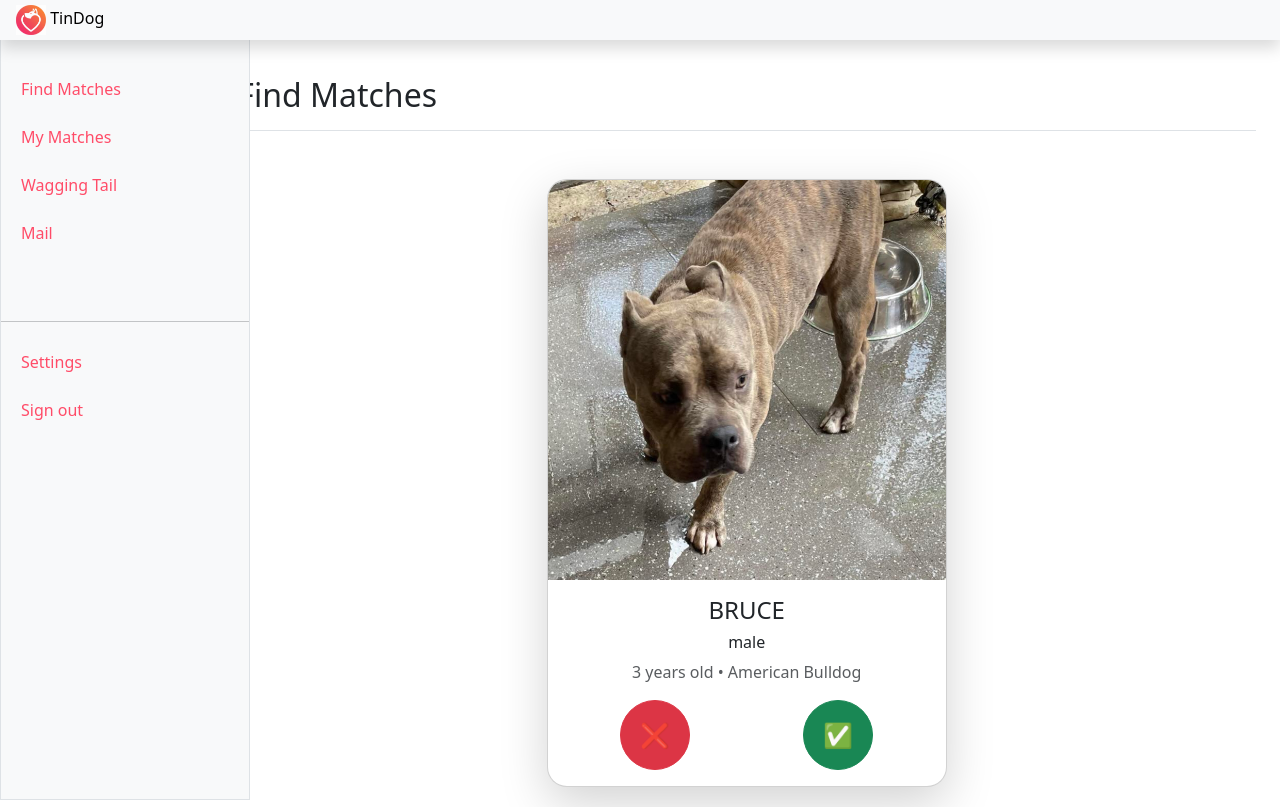
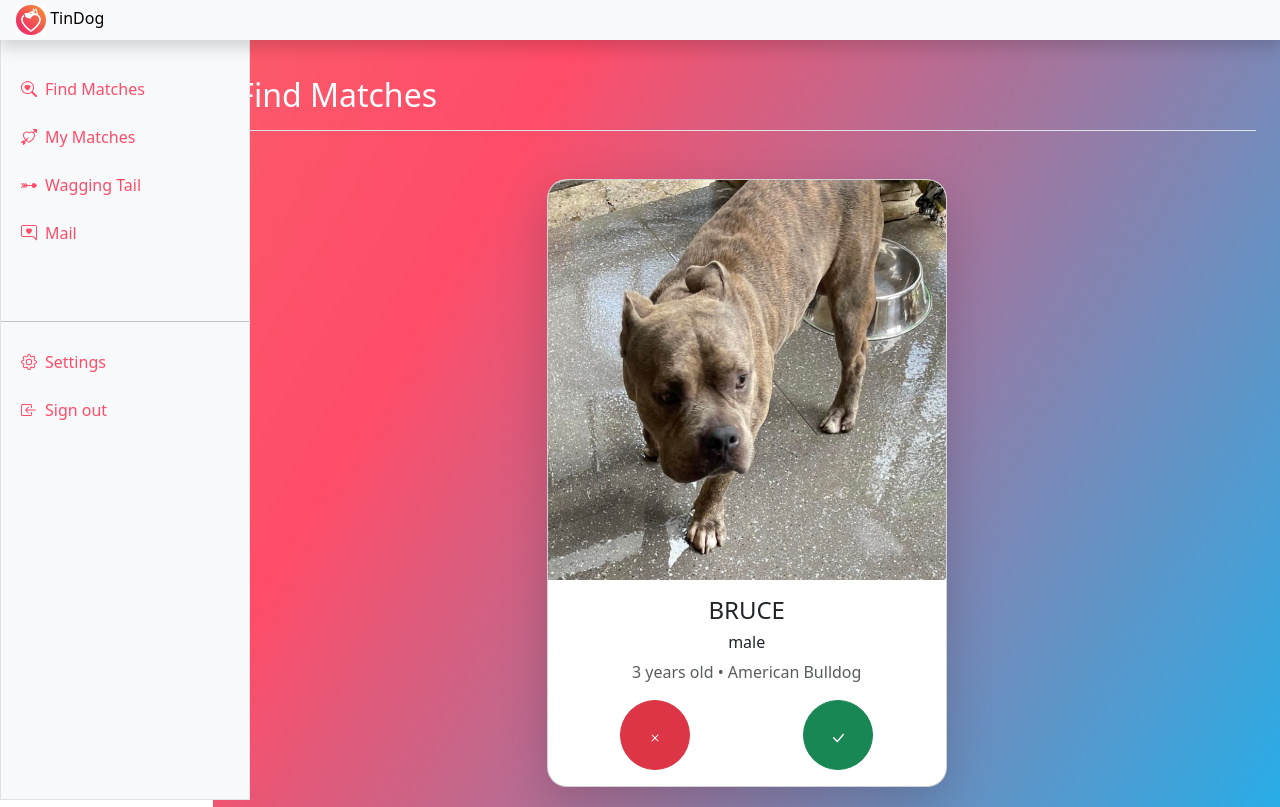
Before and after one commit to kirksamutya/TinDog-PHP, a PHP site: page /dashboard.html in a window 1280 px wide. Run offline with PHP 8.4, Linux system fonts and the light colour scheme.

Commit message:
Version One Dashboard

```diff
--- a/assets/css/dashboard-styles.css
+++ b/assets/css/dashboard-styles.css
@@ -54,3 +54,7 @@
     height: 70px;
     font-size: 1.5rem;
 }
+
+.h2 {
+    color: white;
+}
--- a/dashboard.html
+++ b/dashboard.html
@@ -7,7 +7,7 @@
     <link href="https://cdn.jsdelivr.net/npm/bootstrap@5.3.8/dist/css/bootstrap.min.css" rel="stylesheet"
         integrity="sha384-sRIl4kxILFvY47J16cr9ZwB07vP4J8+LH7qKQnuqkuIAvNWLzeN8tE5YBujZqJLB" crossorigin="anonymous">
     <link rel="stylesheet" href="./assets/css/dashboard-styles.css"/>
-    <link rel="styleshee" href="./assets/css/styles.css"/>
+    <link rel="stylesheet" href="./assets/css/styles.css"/>
 </head>
 <body>
     <header class="navbar sticky-top bg-light flex-md-nowrap p-0 shadow">
@@ -18,27 +18,54 @@
             aria-labelledby="sidebarMenuLabel">
             <div class="offcanvas-body d-md-flex flex-column p-0 pt-lg-3 overflow-y-auto">
                 <ul class="nav flex-column py-5">
-                    <li class="nav-item"> <a class="nav-link d-flex align-items-center gap-2" aria-current="page"
-                            href="#">
-                            Find Matches
+                    <li class="nav-item"> <a class="nav-link d-flex align-items-center gap-2" aria-current="page" href="#">
+                            <svg xmlns="http://www.w3.org/2000/svg" width="16" height="16" fill="currentColor" class="bi bi-search-heart" viewBox="0 0 16 16">
+                                <path d="M6.5 4.482c1.664-1.673 5.825 1.254 0 5.018-5.825-3.764-1.664-6.69 0-5.018"/>
+                                <path d="M13 6.5a6.47 6.47 0 0 1-1.258 3.844q.06.044.115.098l3.85 3.85a1 1 0 0 1-1.414 1.415l-3.85-3.85a1 1 0 0 1-.1-.115h.002A6.5 6.5 0 1 1 13 6.5M6.5 12a5.5 5.5 0 1 0 0-11 5.5 5.5 0 0 0 0 11"/>
+                            </svg>Find Matches
                         </a> </li>
                     <li class="nav-item"> <a class="nav-link d-flex align-items-center gap-2" href="#">
-                            My Matches
+                            <svg xmlns="http://www.w3.org/2000/svg" width="16" height="16" fill="currentColor" class="bi bi-arrow-through-heart"
+                                viewBox="0 0 16 16">
+                                <path fill-rule="evenodd"
+                                    d="M2.854 15.854A.5.5 0 0 1 2 15.5V14H.5a.5.5 0 0 1-.354-.854l1.5-1.5A.5.5 0 0 1 2 11.5h1.793l.53-.53c-.771-.802-1.328-1.58-1.704-2.32-.798-1.575-.775-2.996-.213-4.092C3.426 2.565 6.18 1.809 8 3.233c1.25-.98 2.944-.928 4.212-.152L13.292 2 12.147.854A.5.5 0 0 1 12.5 0h3a.5.5 0 0 1 .5.5v3a.5.5 0 0 1-.854.354L14 2.707l-1.006 1.006c.236.248.44.531.6.845.562 1.096.585 2.517-.213 4.092-.793 1.563-2.395 3.288-5.105 5.08L8 13.912l-.276-.182a22 22 0 0 1-2.685-2.062l-.539.54V14a.5.5 0 0 1-.146.354zm2.893-4.894A20.4 20.4 0 0 0 8 12.71c2.456-1.666 3.827-3.207 4.489-4.512.679-1.34.607-2.42.215-3.185-.817-1.595-3.087-2.054-4.346-.761L8 4.62l-.358-.368c-1.259-1.293-3.53-.834-4.346.761-.392.766-.464 1.845.215 3.185.323.636.815 1.33 1.519 2.065l1.866-1.867a.5.5 0 1 1 .708.708z" />
+                            </svg>My Matches
                         </a> </li>
                     <li class="nav-item"> <a class="nav-link d-flex align-items-center gap-2" href="#">
-                            Wagging Tail
+                            <svg xmlns="http://www.w3.org/2000/svg" width="16" height="16" fill="currentColor" class="bi bi-heart-arrow"
+                                viewBox="0 0 16 16">
+                                <path
+                                    d="M6.707 9h4.364c-.536 1.573 2.028 3.806 4.929-.5-2.9-4.306-5.465-2.073-4.929-.5H6.707L4.854 6.146a.5.5 0 1 0-.708.708L5.293 8h-.586L2.854 6.146a.5.5 0 1 0-.708.708L3.293 8h-.586L.854 6.146a.5.5 0 1 0-.708.708L1.793 8.5.146 10.146a.5.5 0 0 0 .708.708L2.707 9h.586l-1.147 1.146a.5.5 0 0 0 .708.708L4.707 9h.586l-1.147 1.146a.5.5 0 0 0 .708.708z" />
+                            </svg>Wagging Tail
                         </a> </li>
                     <li class="nav-item "> <a class="nav-link d-flex align-items-center gap-2" href="#">
-                            Mail
+                            <svg xmlns="http://www.w3.org/2000/svg" width="16" height="16" fill="currentColor" class="bi bi-chat-right-heart"
+                                viewBox="0 0 16 16">
+                                <path
+                                    d="M2 1a1 1 0 0 0-1 1v8a1 1 0 0 0 1 1h9.586a2 2 0 0 1 1.414.586l2 2V2a1 1 0 0 0-1-1zm12-1a2 2 0 0 1 2 2v12.793a.5.5 0 0 1-.854.353l-2.853-2.853a1 1 0 0 0-.707-.293H2a2 2 0 0 1-2-2V2a2 2 0 0 1 2-2z" />
+                                <path d="M8 3.993c1.664-1.711 5.825 1.283 0 5.132-5.825-3.85-1.664-6.843 0-5.132" />
+                            </svg>Mail
                         </a> </li>
                 </ul>
                 <hr class="my-3">
                 <ul class="nav flex-column mb-auto">
                     <li class="nav-item"> <a class="nav-link d-flex align-items-center gap-2" href="#">
-                            Settings
+                            <svg xmlns="http://www.w3.org/2000/svg" width="16" height="16" fill="currentColor" class="bi bi-gear"
+                                viewBox="0 0 16 16">
+                                <path
+                                    d="M8 4.754a3.246 3.246 0 1 0 0 6.492 3.246 3.246 0 0 0 0-6.492M5.754 8a2.246 2.246 0 1 1 4.492 0 2.246 2.246 0 0 1-4.492 0" />
+                                <path
+                                    d="M9.796 1.343c-.527-1.79-3.065-1.79-3.592 0l-.094.319a.873.873 0 0 1-1.255.52l-.292-.16c-1.64-.892-3.433.902-2.54 2.541l.159.292a.873.873 0 0 1-.52 1.255l-.319.094c-1.79.527-1.79 3.065 0 3.592l.319.094a.873.873 0 0 1 .52 1.255l-.16.292c-.892 1.64.901 3.434 2.541 2.54l.292-.159a.873.873 0 0 1 1.255.52l.094.319c.527 1.79 3.065 1.79 3.592 0l.094-.319a.873.873 0 0 1 1.255-.52l.292.16c1.64.893 3.434-.902 2.54-2.541l-.159-.292a.873.873 0 0 1 .52-1.255l.319-.094c1.79-.527 1.79-3.065 0-3.592l-.319-.094a.873.873 0 0 1-.52-1.255l.16-.292c.893-1.64-.902-3.433-2.541-2.54l-.292.159a.873.873 0 0 1-1.255-.52zm-2.633.283c.246-.835 1.428-.835 1.674 0l.094.319a1.873 1.873 0 0 0 2.693 1.115l.291-.16c.764-.415 1.6.42 1.184 1.185l-.159.292a1.873 1.873 0 0 0 1.116 2.692l.318.094c.835.246.835 1.428 0 1.674l-.319.094a1.873 1.873 0 0 0-1.115 2.693l.16.291c.415.764-.42 1.6-1.185 1.184l-.291-.159a1.873 1.873 0 0 0-2.693 1.116l-.094.318c-.246.835-1.428.835-1.674 0l-.094-.319a1.873 1.873 0 0 0-2.692-1.115l-.292.16c-.764.415-1.6-.42-1.184-1.185l.159-.291A1.873 1.873 0 0 0 1.945 8.93l-.319-.094c-.835-.246-.835-1.428 0-1.674l.319-.094A1.873 1.873 0 0 0 3.06 4.377l-.16-.292c-.415-.764.42-1.6 1.185-1.184l.292.159a1.873 1.873 0 0 0 2.692-1.115z" />
+                            </svg>Settings
                         </a> </li>
                     <li class="nav-item"> <a class="nav-link d-flex align-items-center gap-2" href="#">
-                            Sign out
+                            <svg xmlns="http://www.w3.org/2000/svg" width="16" height="16" fill="currentColor" class="bi bi-box-arrow-in-left"
+                                viewBox="0 0 16 16">
+                                <path fill-rule="evenodd"
+                                    d="M10 3.5a.5.5 0 0 0-.5-.5h-8a.5.5 0 0 0-.5.5v9a.5.5 0 0 0 .5.5h8a.5.5 0 0 0 .5-.5v-2a.5.5 0 0 1 1 0v2A1.5 1.5 0 0 1 9.5 14h-8A1.5 1.5 0 0 1 0 12.5v-9A1.5 1.5 0 0 1 1.5 2h8A1.5 1.5 0 0 1 11 3.5v2a.5.5 0 0 1-1 0z" />
+                                <path fill-rule="evenodd"
+                                    d="M4.146 8.354a.5.5 0 0 1 0-.708l3-3a.5.5 0 1 1 .708.708L5.707 7.5H14.5a.5.5 0 0 1 0 1H5.707l2.147 2.146a.5.5 0 0 1-.708.708z" />
+                            </svg>Sign out
                         </a> </li>
                 </ul>
             </div>
@@ -60,10 +87,17 @@
 
                     <div class="d-flex justify-content-around mt-3">
                         <button class="btn btn-danger btn-lg rounded-circle">
-                            ❌
+                            <svg xmlns="http://www.w3.org/2000/svg" width="16" height="16" fill="currentColor" class="bi bi-x" viewBox="0 0 16 16">
+                                <path
+                                    d="M4.646 4.646a.5.5 0 0 1 .708 0L8 7.293l2.646-2.647a.5.5 0 0 1 .708.708L8.707 8l2.647 2.646a.5.5 0 0 1-.708.708L8 8.707l-2.646 2.647a.5.5 0 0 1-.708-.708L7.293 8 4.646 5.354a.5.5 0 0 1 0-.708" />
+                            </svg>
                         </button>
                         <button class="btn btn-success btn-lg rounded-circle">
-                            ✅
+                            <svg xmlns="http://www.w3.org/2000/svg" width="16" height="16" fill="currentColor" class="bi bi-check-lg"
+                                viewBox="0 0 16 16">
+                                <path
+                                    d="M12.736 3.97a.733.733 0 0 1 1.047 0c.286.289.29.756.01 1.05L7.88 12.01a.733.733 0 0 1-1.065.02L3.217 8.384a.757.757 0 0 1 0-1.06.733.733 0 0 1 1.047 0l3.052 3.093 5.4-6.425z" />
+                            </svg>
                         </button>
                     </div>
                 </div>
```
Also changed, not shown: pricing.html (renamed from assets/pricing.html).
